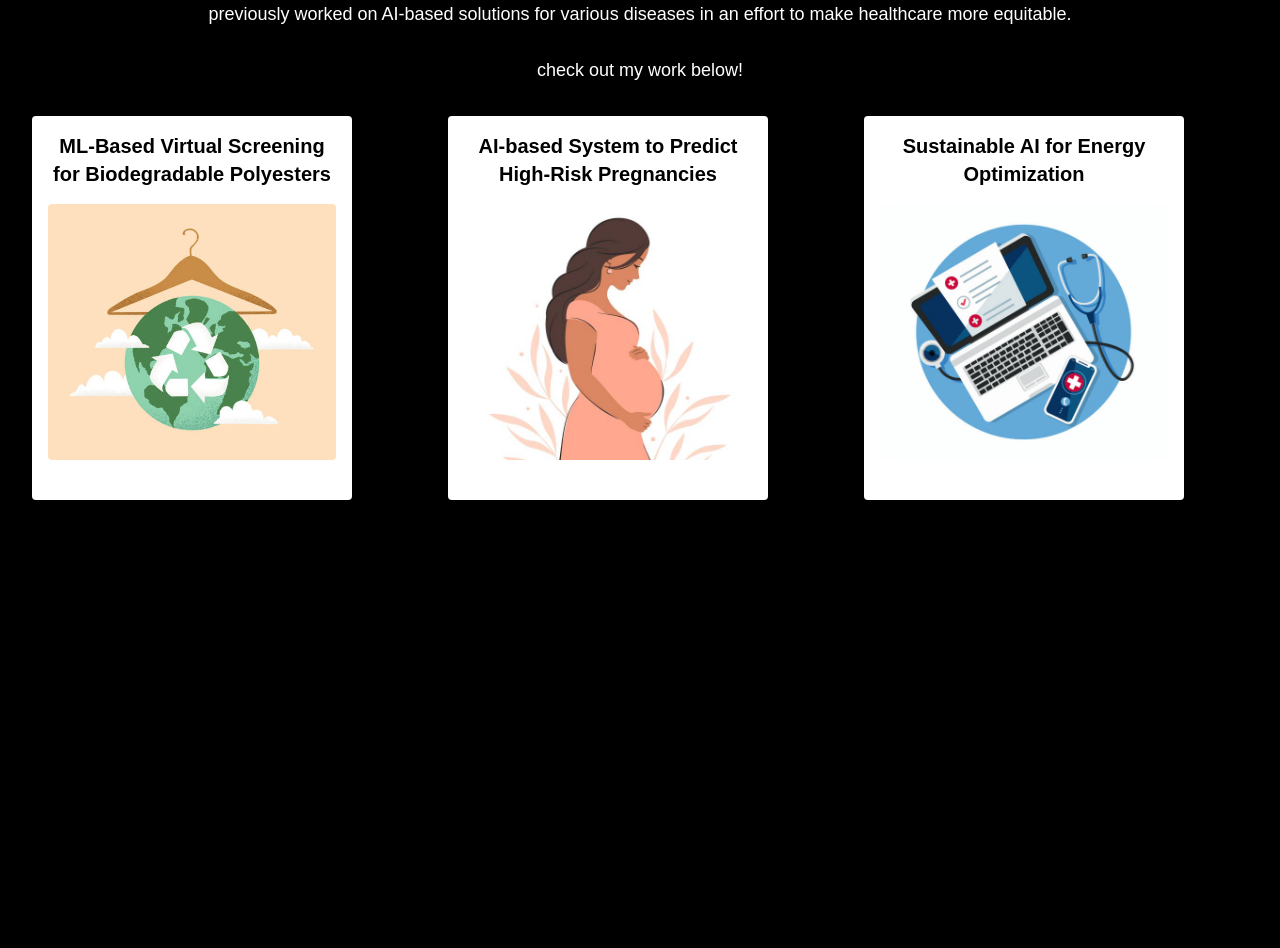
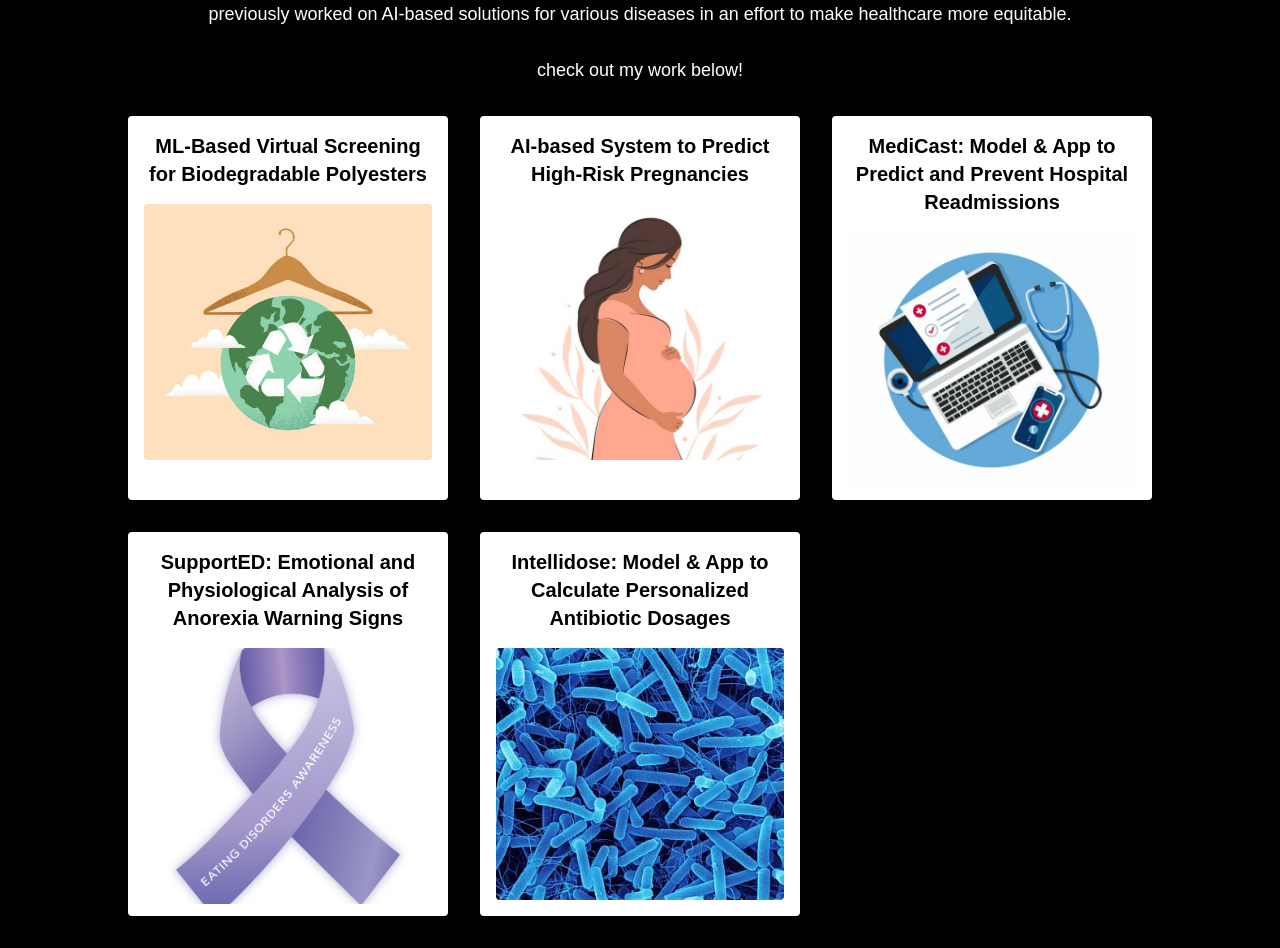
Before and after one commit to navyan6/personal-site, a Next.js app: page /portfolio in a window 1280 px wide. Shown: the part 200-1148 px from the top of the page. Before the commit the page ends 800 px from the top, so only its background shows below. Built offline with nearby package versions, Linux system fonts and the light colour scheme.

Commit message:
projects_4_5

```diff
--- a/app/page.tsx
+++ b/app/page.tsx
@@ -7,12 +7,14 @@ export default function Home() {
         <h1 className="text-6xl font-extrabold text-white mt-8">navya nori</h1>
         <p className="text-xl text-white mt-4">
           atlanta // georgia tech <br />
-          im a cs student at georgia tech interested in machine learning, sustainable AI, reading, & running.  come along with
-          me as i learn about the world and write about the anthropocene! <br />
-          <span className="text-lg text-gray-300">
-            "those who can imagine anything can create the impossible" - alan turing
-          </span>
+          i'm a cs student at georgia tech interested in machine learning, sustainable AI, reading, & running. <br />
+          come along with me as i learn about the world and write about the anthropocene!
         </p>
+      </div>
+
+      {/* Alan Turing Quote */}
+      <div className="text-lg text-gray-300 mt-6 animate-fill-text">
+        "those who can imagine anything can create the impossible" - alan turing
       </div>
     </div>
   );
--- a/app/portfolio/page.tsx
+++ b/app/portfolio/page.tsx
@@ -13,7 +13,7 @@ export default function Portfolio() {
       </p>
 
       {/* Project Cards */}
-      <div className="grid grid-cols-3 gap-8 mt-8 justify-center">
+      <div className="grid grid-cols-3 gap-8 mt-8 justify-center mx-auto max-w-5xl">
         {/* Card 1 */}
         <div className="group perspective">
           <div className="relative w-80 h-96 transform-style-preserve-3d group-hover:rotate-y-180 transition-transform duration-500">
@@ -29,7 +29,7 @@ export default function Portfolio() {
                 - Accepted for the Symposium on Democratizing AI in Materials Science: A Pathway to Broaden the Impact of Materials Research on Dec 3, 2024, at the 2024 Materials Research Society (Fall Meeting) in Boston, MA. <br />
                 - Top 10% out of 300 projects at the Georgia Science and Engineering Fair. <br />
                 - Top 10 out of 100 projects at the Georgia Junior Science and Humanities Symposium. <br />
-                <a href="10.4236/msce.2024.128001" className="text-blue-400 underline">Read Paper</a>
+                <a href="https://www.scirp.org/journal/paperinformation?paperid=135410" className="text-blue-400 underline">Read Paper</a>
               </p>
             </div>
           </div>
@@ -61,16 +61,70 @@ export default function Portfolio() {
           <div className="relative w-80 h-96 transform-style-preserve-3d group-hover:rotate-y-180 transition-transform duration-500">
             {/* Front Face */}
             <div className="absolute w-full h-full bg-white text-black flex flex-col items-center justify-start backface-hidden p-4 shadow-lg rounded">
-              <h3 className="text-xl font-bold mb-4">Sustainable AI for Energy Optimization</h3>
+              <h3 className="text-xl font-bold mb-4">MediCast: Model & App to Predict and Prevent Hospital Readmissions</h3>
               <img src="/project3.jpg" alt="Project 3" className="w-full h-64 object-cover rounded" />
             </div>
             {/* Back Face */}
             <div className="absolute w-full h-full bg-white text-black flex flex-col items-start justify-center rotate-y-180 backface-hidden p-4 shadow-lg rounded">
               <p className="text-sm">
-                - Designed an AI-powered system to optimize energy consumption in smart homes. <br />
-                - Reduced energy usage by 20% through predictive modeling and real-time adjustments. <br />
-                - Presented findings at the 2024 IEEE International Conference on Sustainable Computing. <br />
-                <a href="https://example.com" className="text-blue-400 underline">Read Paper</a>
+              - This project focused on predicting hospital readmission risk using machine learning. <br />
+
+- Georgia Science and Engineering Fair Pinnacle Award winner 1st place in State out of 200 projects<br />
+
+- Congressional App Challenge 2nd place winner in Georgia’s 6th congressional district, recognized by Congresswoman Lucy McBath<br />
+
+- Georgia State Technology Competition (GASTC) 1st place in the state in the Mobile Applications category <br />
+
+
+                <a href="https://drive.google.com/file/d/1ye8ETj37gKOBUYQ-E16Ril4G1f1vobK8/view?usp=sharing" className="text-blue-400 underline">View Slides</a>
+              </p>
+            </div>
+          </div>
+        </div>
+
+        {/* Card 4 */}
+        <div className="group perspective">
+          <div className="relative w-80 h-96 transform-style-preserve-3d group-hover:rotate-y-180 transition-transform duration-500">
+            {/* Front Face */}
+            <div className="absolute w-full h-full bg-white text-black flex flex-col items-center justify-start backface-hidden p-4 shadow-lg rounded">
+              <h3 className="text-xl font-bold mb-4">SupportED: Emotional and Physiological Analysis of Anorexia Warning Signs</h3>
+              <img src="/project4.jpg" alt="Project 4" className="w-full h-64 object-cover rounded" />
+            </div>
+            {/* Back Face */}
+            <div className="absolute w-full h-full bg-white text-black flex flex-col items-start justify-center rotate-y-180 backface-hidden p-4 shadow-lg rounded">
+              <p className="text-sm">
+              - This project focused on the two facets of Anorexia progression: mental and physical manifestations.<br />
+
+- Given the high prevalence of this condition in adolescents and their social media presence, I conducted AI-based sentiment analysis on Instagram post captions to identify and quantify the relative importance of words and phrases indicative of Anorexia Nervosa<br />
+
+- For physiological monitoring, I determined the carbohydrate starvation level at which the gut microbiome deteriorates <br />
+
+- Presented at the 2023 Emory Southeastern Pediatric Research Conference <br />
+                <a href="https://drive.google.com/file/d/129odrIA77rdhNqRDpQ-bPLHPxnA0rtD1/view?usp=sharing" className="text-blue-400 underline">View Poster</a>
+              </p>
+            </div>
+          </div>
+        </div>
+
+        {/* Card 5 */}
+        <div className="group perspective">
+          <div className="relative w-80 h-96 transform-style-preserve-3d group-hover:rotate-y-180 transition-transform duration-500">
+            {/* Front Face */}
+            <div className="absolute w-full h-full bg-white text-black flex flex-col items-center justify-start backface-hidden p-4 shadow-lg rounded">
+              <h3 className="text-xl font-bold mb-4">Intellidose: Model & App to Calculate Personalized Antibiotic Dosages</h3>
+              <img src="/project5.jpg" alt="Project 5" className="w-full h-64 object-cover rounded" />
+            </div>
+            {/* Back Face */}
+            <div className="absolute w-full h-full bg-white text-black flex flex-col items-start justify-center rotate-y-180 backface-hidden p-4 shadow-lg rounded">
+              <p className="text-sm">
+              - This project focused on calculating personalized antibiotic dosages to prevent antibiotic resistance using machine learning methods. <br />
+
+- I built machine learning models to compute the minimum inhibitory concentration (MIC) of an antibiotic required to inhibit bacterial growth.<br />
+
+- I translated my results into a mobile app, where a clinician can input information about the patient, infection type, and materials on hand, and the app will compute a personalized dosage. <br />
+
+- Georgia State Technology Competition (GASTC) 1st place in the state in the Mobile Applications category <br />
+                <a href="https://drive.google.com/file/d/1C5Ojl1_h9lkNH-cWkrpMtvEtB9wRi0ey/view?usp=sharing" className="text-blue-400 underline">View Slides</a>
               </p>
             </div>
           </div>
```
Also changed, not shown: public/project4.jpg (added), public/project5.jpg (added).
